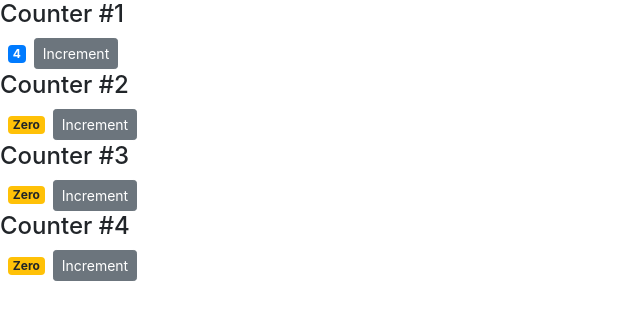
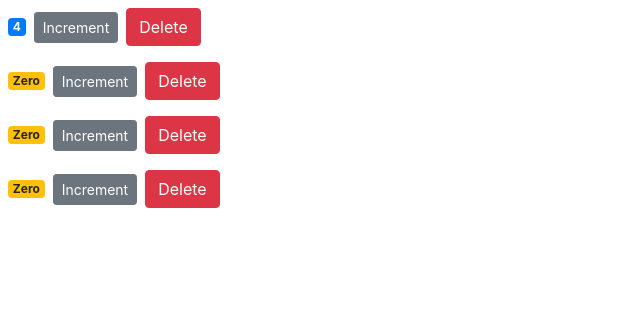
Before and after one commit to vishalpolley-sureify/react-counter-app, a React (Create React App) app: page / in a window 1280 px wide. Shown: the top 320 px of the page, without its empty margins (0-640 px from the left). Built offline with nearby package versions, Linux system fonts and the light colour scheme.

Commit message:
Raising and Handling Events

```diff
--- a/src/components/counter.jsx
+++ b/src/components/counter.jsx
@@ -11,16 +11,20 @@
   };
 
   render() {
-    console.log("props", this.props);
     return (
       <div>
-        {this.props.children}
         <span className={this.getBadgeClasses()}>{this.formatCount()}</span>
         <button
           onClick={() => this.handleIncrement({ id: 1 })} // Only reference is passed
           className="btn btn-secondary btn-sm"
         >
           Increment
+        </button>
+        <button
+          onClick={this.props.onDelete}
+          className="btn btn-danger btn-small m-2"
+        >
+          Delete
         </button>
       </div>
     );
--- a/src/components/counters.jsx
+++ b/src/components/counters.jsx
@@ -10,13 +10,21 @@
       { id: 4, value: 0 }
     ]
   };
+
+  handleDelete = () => {
+    console.log("Event Handler Called!");
+  };
+
   render() {
     return (
       <div>
         {this.state.counters.map(counter => (
-          <Counter key={counter.id} value={counter.value} selected>
-            <h4>Counter #{counter.id}</h4>
-          </Counter>
+          <Counter
+            key={counter.id}
+            onDelete={this.handleDelete}
+            value={counter.value}
+            id={counter.id}
+          />
         ))}
       </div>
     );
```
